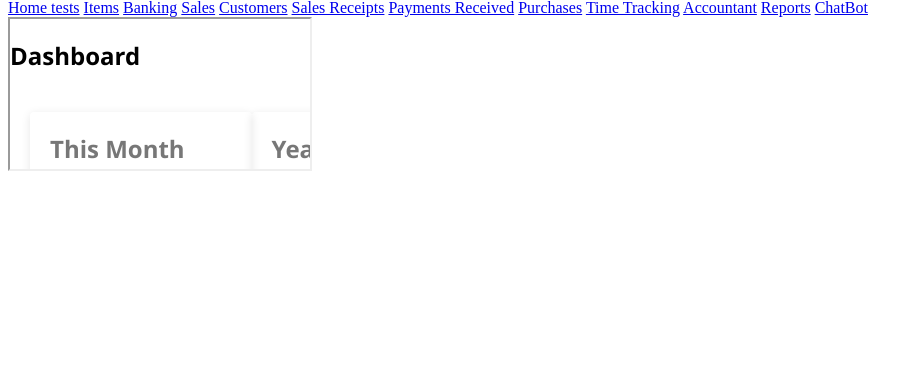
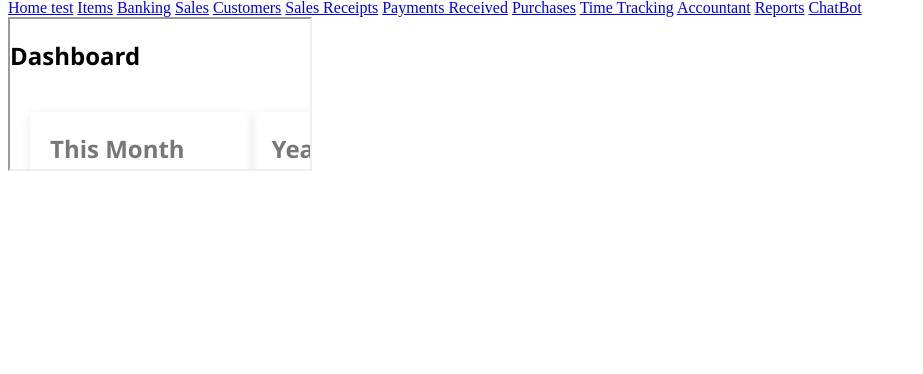
Before and after one commit to liability-Manger/liabilitymanagerwebsite, a PHP site: page /manager.php in a window 1280 px wide. Shown: the part 426-800 px from the top of the page, without its empty margins (0-923 px from the left). Run offline with PHP 8.4, Linux system fonts and the light colour scheme; data comes from the database, SQL or seed files in the repository; data that the repository does not hold is empty; some libraries are stand-ins or nearby versions.

Commit message:
Update manager.php

```diff
--- a/src/html/admin/manager.php
+++ b/src/html/admin/manager.php
@@ -37,7 +37,7 @@
 </header>
 
     <div id="sidebar">
-        <a href="#" onclick="loadPage('home.php')">Home tests</a>
+        <a href="#" onclick="loadPage('home.php')">Home test</a>
         <a href="#" onclick="loadPage('items.php')">Items</a>
         <a href="#" onclick="loadPage('banking.php')">Banking</a>
         <a href="#" onclick="loadPage('')">Sales</a>
```
